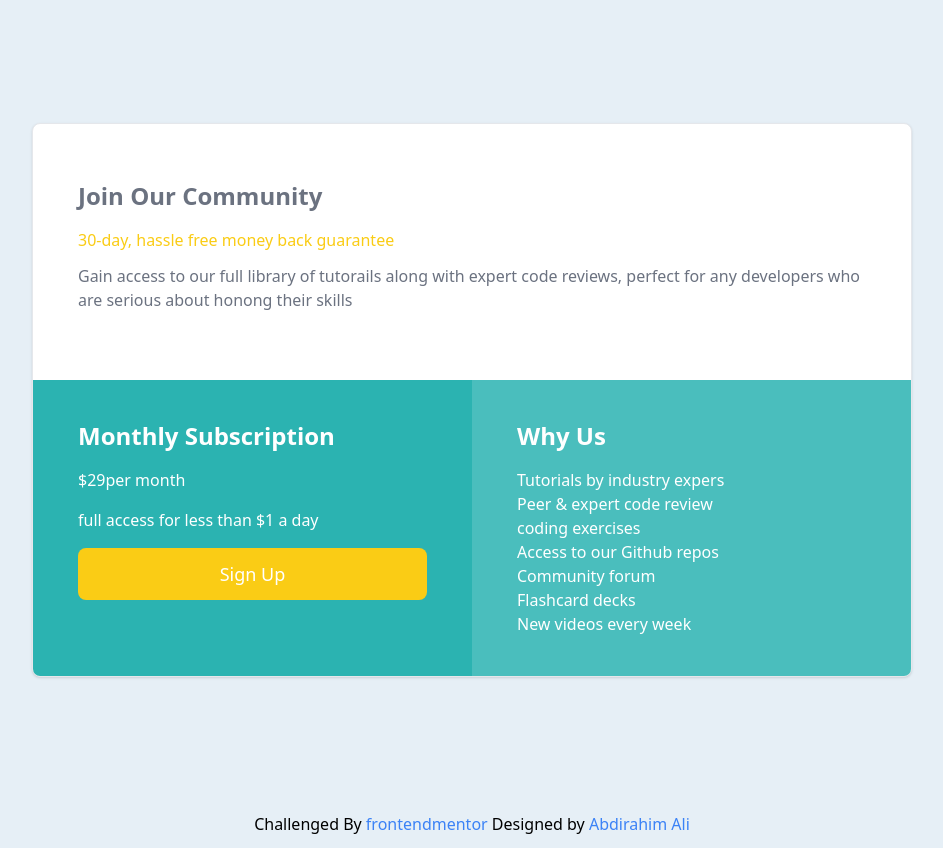
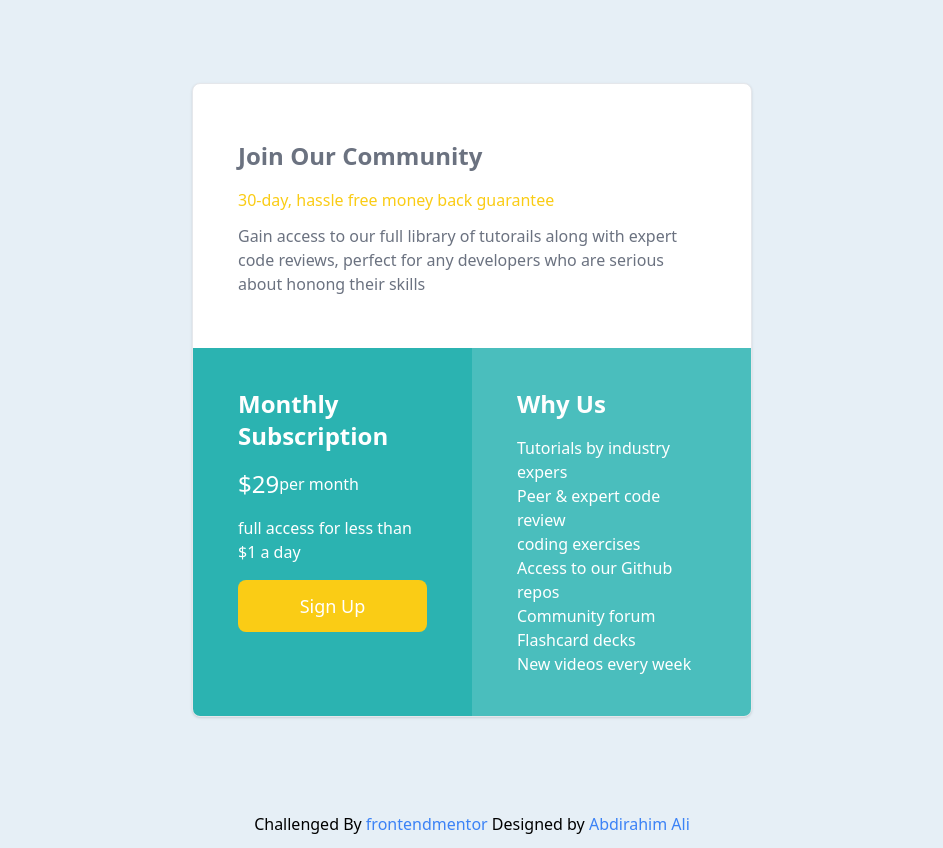
Before and after one commit to asad102/single_price_grid, a plain HTML site: page index.html in a window 1280 px wide. Shown: the whole page, without its empty margins (168-1111 px from the left). Drawn offline with Linux system fonts and the light colour scheme.

Commit message:
fixing errors

```diff
--- a/index.html
+++ b/index.html
@@ -10,7 +10,7 @@
 <body>
 
     <section class="price bg-[#e6eff6]">
-        <div class="container min-h-screen w-full lg:w-3/4 mx-auto  flex justify-center items-center py-20 px-10">
+        <div class="container min-h-screen w-full lg:w-2/4 mx-auto  flex justify-center items-center py-20 px-10">
             <div class="card bg-white border border-gray-200 rounded-lg shadow overflow-hidden dark:bg-gray-800 hover:bg-gray-100 ">
                 <div class="community px-5 md:px-[45px] py-10">
                     <h1 class="font-black text-2xl capitalize py-4 text-gray-500">Join our community</h1>
@@ -19,17 +19,17 @@
                         along with expert code reviews, perfect for any developers
                         who are serious about honong their skills</p>
                 </div>
-                <div class="monthly grid grid-cols-1 md:grid-cols-2 pt-4 text-white w-full">
+                <div class="monthly grid grid-cols-1 md:grid-cols-2 text-white w-full">
                     <div class="mright bg-[#2bb3b1] px-5 md:px-[45px] py-10 flex flex-col gap-4">
                         <h1 class="font-black text-2xl capitalize">Monthly Subscription</h1>
-                        <div class="price flex">
-                            <h1>$29</h1>
-                            <span> per month</span>
+                        <div class="price flex items-center">
+                            <h1 class="font-extrabold text-2xl mr-2">$29</h1>
+                            <span class="text-gray-300"> per month</span>
                         </div>
                         <p>full access for less than $1 a day</p>
                         <button class="bg-yellow-400 w-2/3 lg:w-full py-3 rounded-lg capitalize text-lg">sign up</button>
                     </div>
-                    <div class="mleft bg-[#4abebd] px-5 md:px-[45px] py-10 flex flex-col gap-4"">
+                    <div class="mleft bg-[#4abebd] px-5 md:px-[45px] py-10 flex flex-col gap-4">
                         <h1 class="font-black text-2xl capitalize">why us</h1>
                         <ul>
                             <li>Tutorials by industry expers</li>
```
